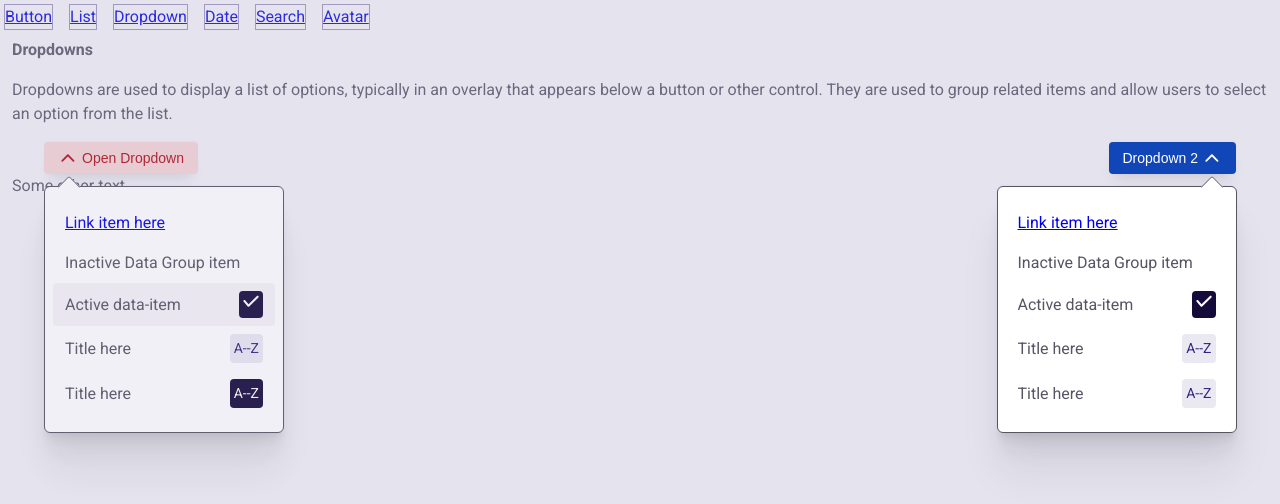
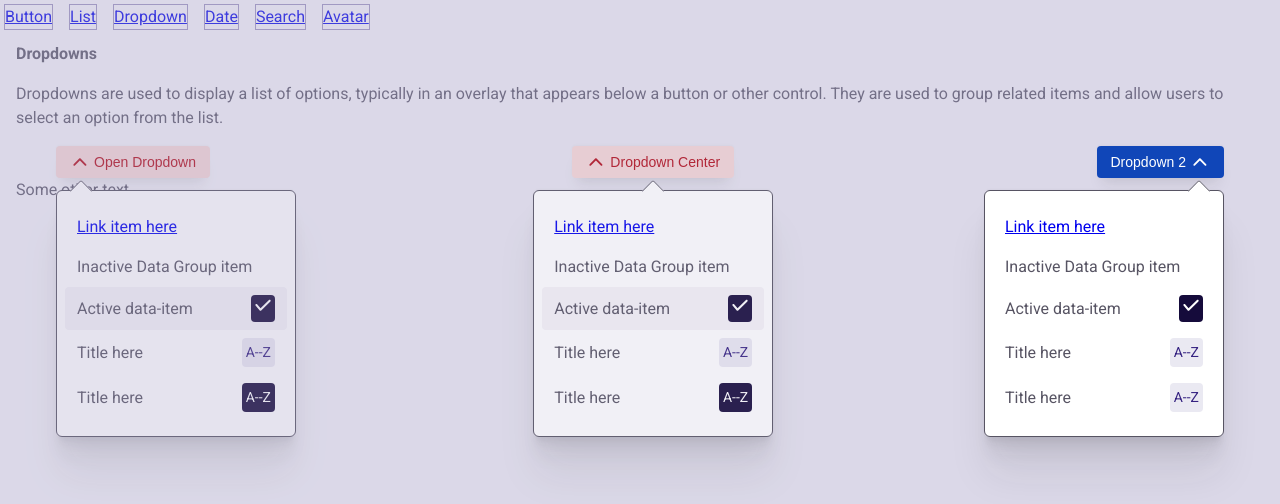
Before and after one commit to raghavd17/mbo-react-components, a React (Create React App) app: page /Dropdown in a window 1280 px wide. Both pictures are taken after a click on the button "Open Dropdown". Shown: the top 504 px of the page. Built offline with nearby package versions, Linux system fonts and the light colour scheme.

Commit message:
dropdown with start center and end option created

```diff
--- a/src/Components/Dropdown/Dropdown.js
+++ b/src/Components/Dropdown/Dropdown.js
@@ -10,17 +10,17 @@ const Dropdown = () => {
   const [isVisible, setIsVisible] = useState(false)
   return (
 
-<main className='p-8'>
+<main className='p-12'>
 
     <h2 className='text-red-500 mb-16 text-5xl'>Dropdowns</h2>
     <p className='mb-16'>Dropdowns are used to display a list of options, typically in an overlay that appears below a button or other control. They are used to group related items and allow users to select an option from the list. </p>
-    <div className='mx-32 repel'>
+    <div className='mx-40 repel'>
     <div className='dropdown btn-group'>
       <button className='btn danger dropdown-toggle' data-dropdown={`${isVisible?"open": ""}`} onClick={()=>setIsVisible(!isVisible)}>
         <IconsCaretDown />
         <span>Open Dropdown</span>
       </button>
-      <div className='dropdown-menu'>
+      <div className='dropdown-menu' data-align='start'>
         <ul className="list">
           <li className="list_item" tabIndex={1}>
             <NavLink key={1}  className="item-link"> Link item here </NavLink>
@@ -66,6 +66,58 @@ const Dropdown = () => {
       </div>
     </div>
     {/* dropdown 1 end  */}
+
+    <div className='dropdown btn-group'>
+      <button className='btn danger dropdown-toggle' data-dropdown={`${isVisible?"open": ""}`} onClick={()=>setIsVisible(!isVisible)}>
+        <IconsCaretDown />
+        <span> Dropdown Center</span>
+      </button>
+      <div className='dropdown-menu' data-align='center'>
+        <ul className="list">
+          <li className="list_item" tabIndex={1}>
+            <NavLink key={1}  className="item-link"> Link item here </NavLink>
+
+
+          </li>
+          <li className="list_item repel" tabIndex={2} data-itemID=''>
+              <div className="list-title"> Inactive Data Group item </div>
+          </li>
+
+          <li className="list_item repel" data-state="active" tabIndex={3}>
+            <div className="list-title">Active data-item
+            </div>
+            <div>
+              <div className="item-checkbox" data-state="active">
+                <div>
+                <IconCheckmark />
+                </div>
+              </div>
+            </div>
+          </li>
+
+          <li className="list_item repel" data-state="" tabIndex={4}>
+            <div className="list-title">Title here
+              </div>
+            <div className="item-checkbox group">
+              <div className="list-label">
+              <span>A</span>  -- <span>Z</span>
+              </div>
+            </div>
+          </li>
+          <li className="list_item repel" data-state="inactive" tabIndex={5}>
+            <div  className="list-title">Title here
+              </div>
+            <div className="item-checkbox" data-state="active">
+              <div className="list-label">
+              <span>A</span>  -- <span>Z</span>
+              </div>
+            </div>
+          </li>
+
+        </ul>
+      </div>
+    </div>
+    {/* dropdown 2 end  */}
     <div className='dropdown btn-group'>
       <button className='btn action dropdown-toggle' data-dropdown={`${isVisible?"open": ""}`} onClick={()=>setIsVisible(!isVisible)}>
         <span> Dropdown 2</span>
--- a/src/Components/Dropdown/_dropdown.scss
+++ b/src/Components/Dropdown/_dropdown.scss
@@ -7,7 +7,8 @@
            outline-color: var(--color-neutrals-100);
         }
         --top: 100%;
-        --right: auto;
+        --left:auto;
+
         --dropdown-width: 15rem;
         --dropdown-bg: var(--color-white);
         --dropdown-radius: var(--radius-md);
@@ -28,9 +29,8 @@
         }
         &>&-menu {
             top: var(--top, initial);
-            // right: var(--right, initial);
-            // bottom: var(--bottom, initial);
-            // left: var(--left, initial);
+            left: var(--left-dropdown-position, initial);
+            right: var(--right-dropdown-position, initial);
             min-width: var(--dropdown-width);
             background: var(--dropdown-bg);
             position: absolute;
@@ -42,15 +42,12 @@
             border-radius: var(--dropdown-radius);
             display: none;
             z-index: var(--index-50);
-            transform:translate(var(--dropdown-position), 12px);
+            transform:translateX(var(--dropdown-position)) translateY(12px);
 
 
             &:after {
-                --arrow-left-position:1rem;
-                --arrow-right-position:initial;
                 height:var(--dropdown-arrow-size);
                 aspect-ratio: var(--ratio-square);
-                transform: rotate(45deg);
                 border:1px solid var(--dropdown-border);
                 border-right: transparent;
                 border-bottom: transparent;
@@ -60,22 +57,37 @@
                 display: block;
                 position: absolute;
                 z-index: 1;
-                left: var(--arrow-left-position);
+                left: var(--left-arrow-position);
+                right: var(--right-arrow-position, auto);
                 bottom: calc(100% - 8px);
-                right: var(--arrow-right-position);
+                transform:translate((var(--arrow-position, initial)), 0);
+                rotate: 45deg;
                 }
+                &[data-align="start"] {
+                    --dropdown-position:0%;
+                    --left-arrow-position:1rem;
+                    --right-arrow-position:auto;
+                }
+                // data-align="start" end
+                &[data-align="center"] {
+                    --dropdown-position:-50%;
+                    --left-arrow-position:calc(50% - (var(--dropdown-arrow-size) / 2));
+                    --left-dropdown-position:50%;
+                }
+                // data-align="center" end
                 &[data-align="end"] {
-                    --dropdown-position:calc( -1 * (var(--dropdown-width)/2 - 0.5rem));
-                    &:after {
-                        --arrow-left-position:initial;
-                        --arrow-right-position:1rem;
-                    }
+                    --dropdown-position:0%;
+                    --right-arrow-position:1rem;
+                    --right-dropdown-position:0;
+                    --left-arrow-position:auto;
                 }
+                // data-align="end" end
+
+
 
         }
         &-toggle {
             &:has( svg ) {
-                // @apply flex gap-1 items-center;
                 display: flex;
                 gap: var(--size-1);
                 align-items: center;
```
